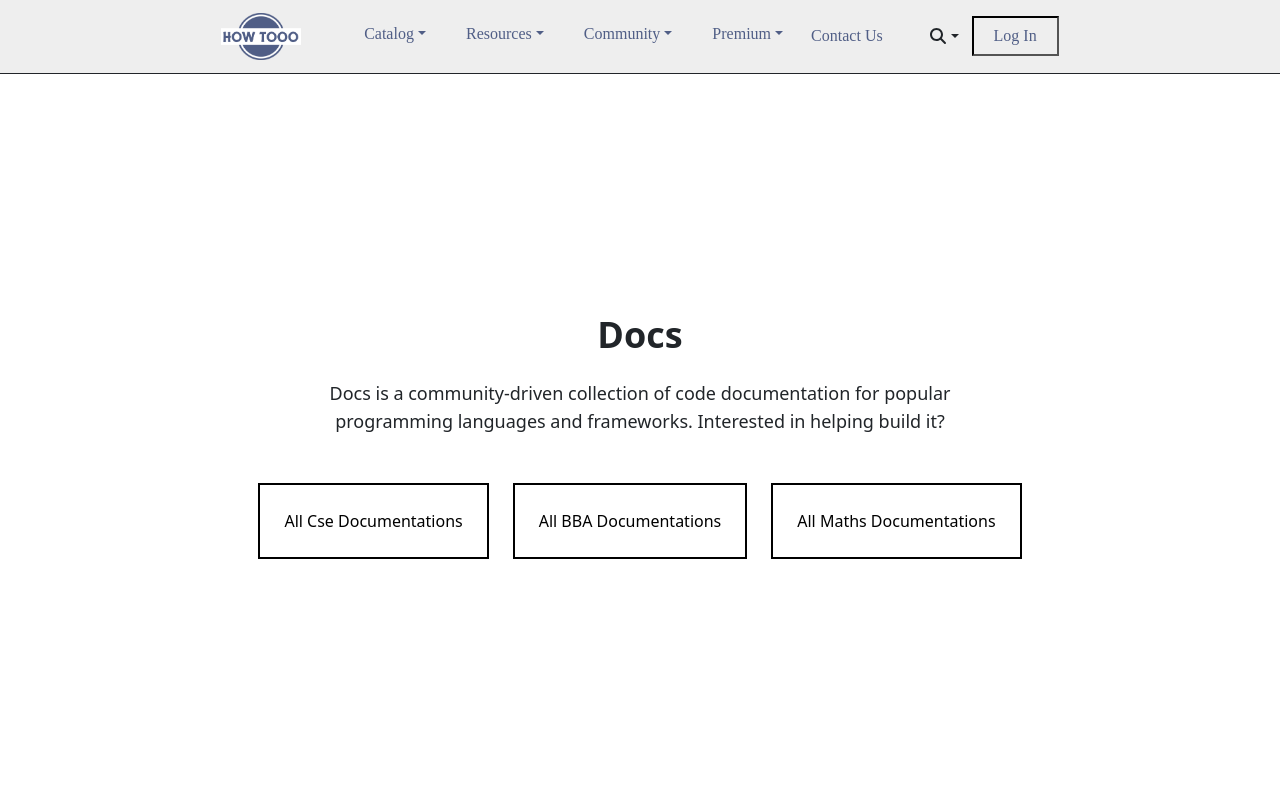
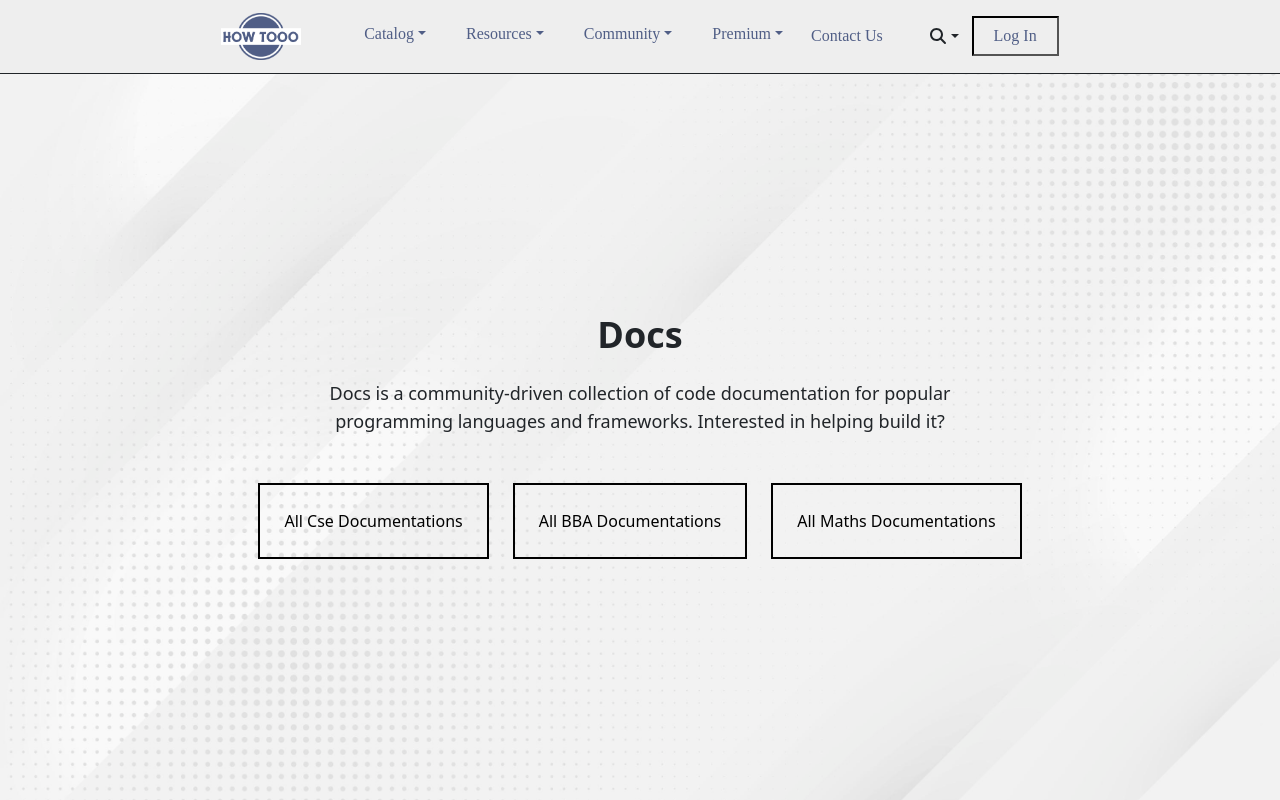
Before and after one commit to rayed152/HowTooo, a Next.js app: page /alldocs in a window 1280 px wide. Built offline with nearby package versions, Linux system fonts and the light colour scheme; no server answers.

Commit message:
Added background to the alldocs page

```diff
--- a/pages/alldocs.js
+++ b/pages/alldocs.js
@@ -1,10 +1,11 @@
 import Navbar1 from "@/Components/navbars/Navbar1";
 import Link from "next/link";
 import React from "react";
+import styles from "@/styles/alldocs.module.css";
 
 function alldocs() {
   return (
-    <div className="min-h-screen flex flex-col">
+    <div className={`${styles.background} min-h-screen flex flex-col`}>
       <Navbar1 />
 
       <div className="flex-grow flex flex-col items-center justify-center">
--- /dev/null
+++ b/styles/alldocs.module.css
@@ -0,0 +1,6 @@
+.background {
+    background-image: url('/alldocsbg.jpg');
+    background-size: cover;
+    background-repeat: no-repeat;
+
+  }
```
Also changed, not shown: public/alldocsbg.jpg (added).
